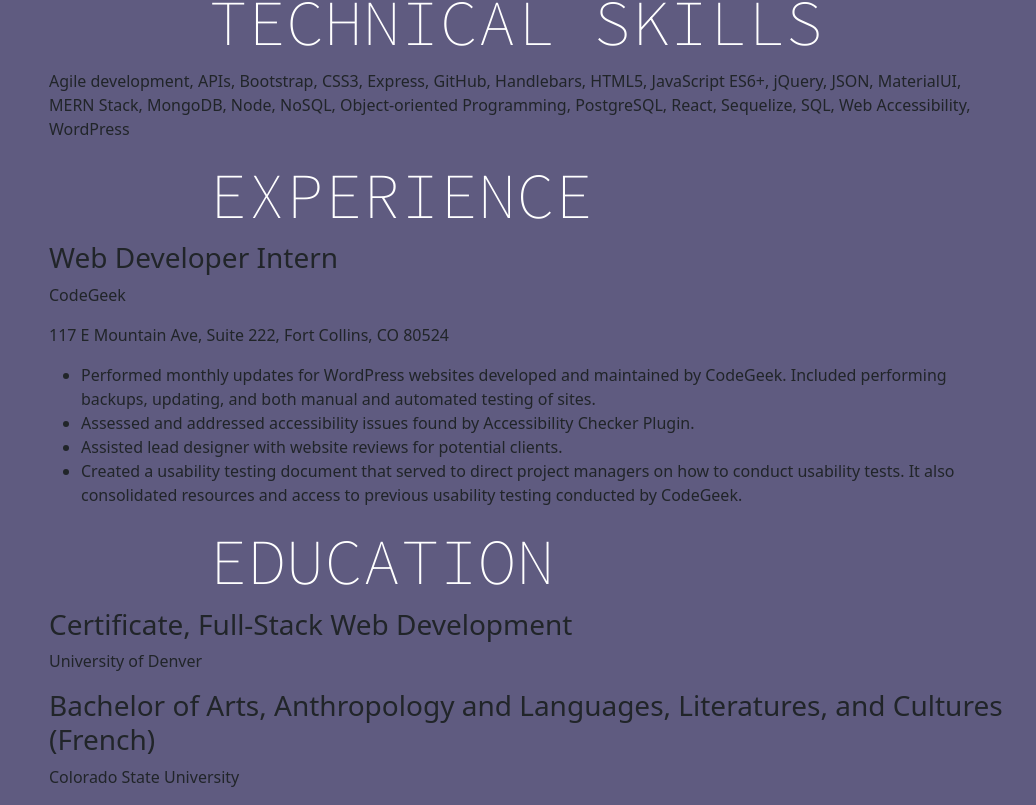
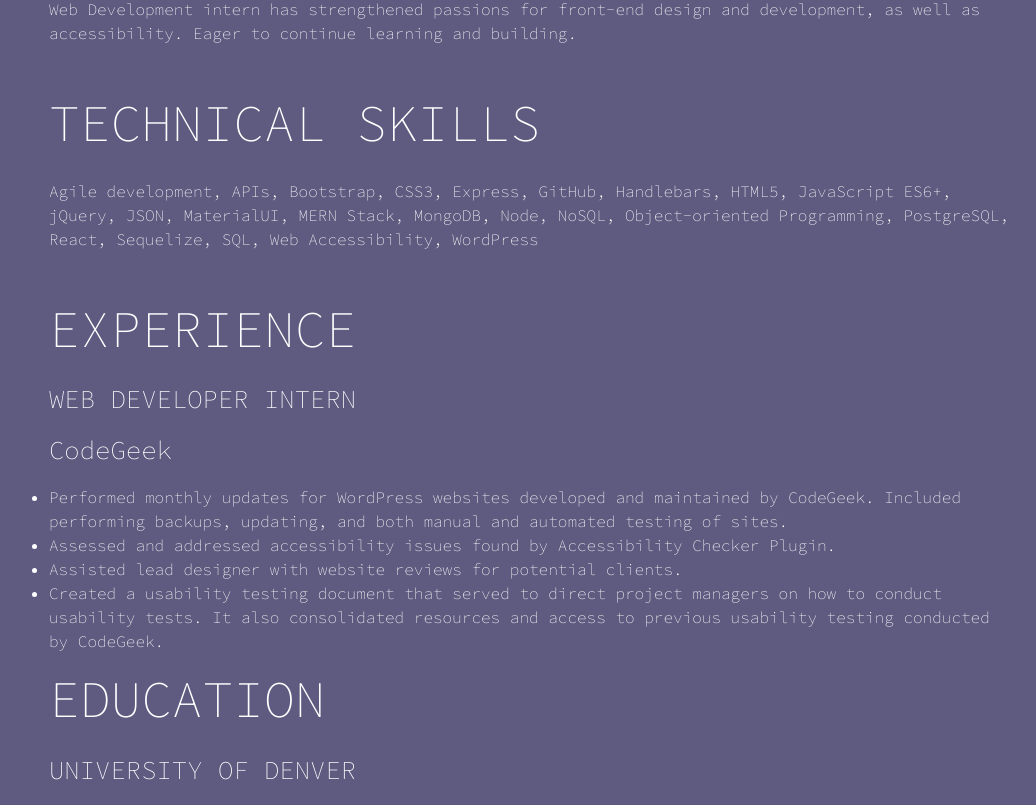
Before and after one commit to LisaLReynolds/react-portfolio, a React (Vite) app: page /Resume in a window 1280 px wide. Shown: the part 320-1125 px from the top of the page, without its empty margins (111-1147 px from the left). Built offline with nearby package versions, Linux system fonts and the light colour scheme.

Commit message:
updates to Resume.module.css to bring h2 left, change font color and size, updated university names to h3 and degrees to p tags

```diff
--- a/src/pages/Resume.jsx
+++ b/src/pages/Resume.jsx
@@ -28,8 +28,7 @@
         <h2>EXPERIENCE</h2>
         <article>
           <h3>Web Developer Intern</h3>
-          <p>CodeGeek</p>
-          <p>117 E Mountain Ave, Suite 222, Fort Collins, CO 80524</p>
+          <p className={styles.codegeek}>CodeGeek</p>
           <ul>
             <li>
               Performed monthly updates for WordPress websites developed and
@@ -55,13 +54,13 @@
       <section>
         <h2>EDUCATION</h2>
         <article>
-          <h3>Certificate, Full-Stack Web Development</h3>
-          <p>University of Denver</p>
+          <h3>University of Denver</h3>
+          <p>Certificate, Full-Stack Web Development</p>
           <h3>
-            Bachelor of Arts, Anthropology and Languages, Literatures, and
-            Cultures (French)
+            Colorado State University
           </h3>
-          <p>Colorado State University</p>
+          <p> Bachelor of Arts, Anthropology and Languages, Literatures, and
+            Cultures (French)</p>
         </article>
       </section>
     </div>
--- a/src/pages/Resume.module.css
+++ b/src/pages/Resume.module.css
@@ -7,6 +7,54 @@
   padding-left: 3rem;
   padding-right: 3rem;
 
+}
+
+.resume h1 {
+  font-size: clamp(2rem, 5vw, 6rem);
+  color:white;
+  font-family: 'Source Code Pro', monospace;
+  text-transform: uppercase;
+  margin-bottom: 2rem;
+}
+
+.resume h2 {
+  font-size: clamp(1.5rem, 4vw, 4rem);
+  color: white;
+  font-family: 'Source Code Pro', monospace;
+  text-transform: uppercase;
+  margin-bottom: 1.5rem;
+  text-align: left;
+  padding-left: 0;
+}
+
+.resume h3 {
+  font-size: clamp(1rem, 2vw, 2rem);
+  color: white;
+  font-family: 'Source Code Pro', monospace;
+  text-transform: uppercase;
+  margin-bottom: 1rem;
+  text-align: left;
+}
+
+.resume p {
+  text-align: left;
+  padding: 0 0 2rem 0;
+  color: white;
+  font-family: 'Source Code Pro', monospace;
+}
+
+.resume ul {
+
+  padding-left: 0;
+  color: white;
+  font-family: 'Source Code Pro', monospace;
+}
+
+.codegeek {
+  font-size: clamp(1rem, 2vw, 2rem);
+  color: white;
+  font-family: 'Source Code Pro', monospace;
+  padding-bottom: 0px !important;
 }
 
 /* Medium Screens */
```
